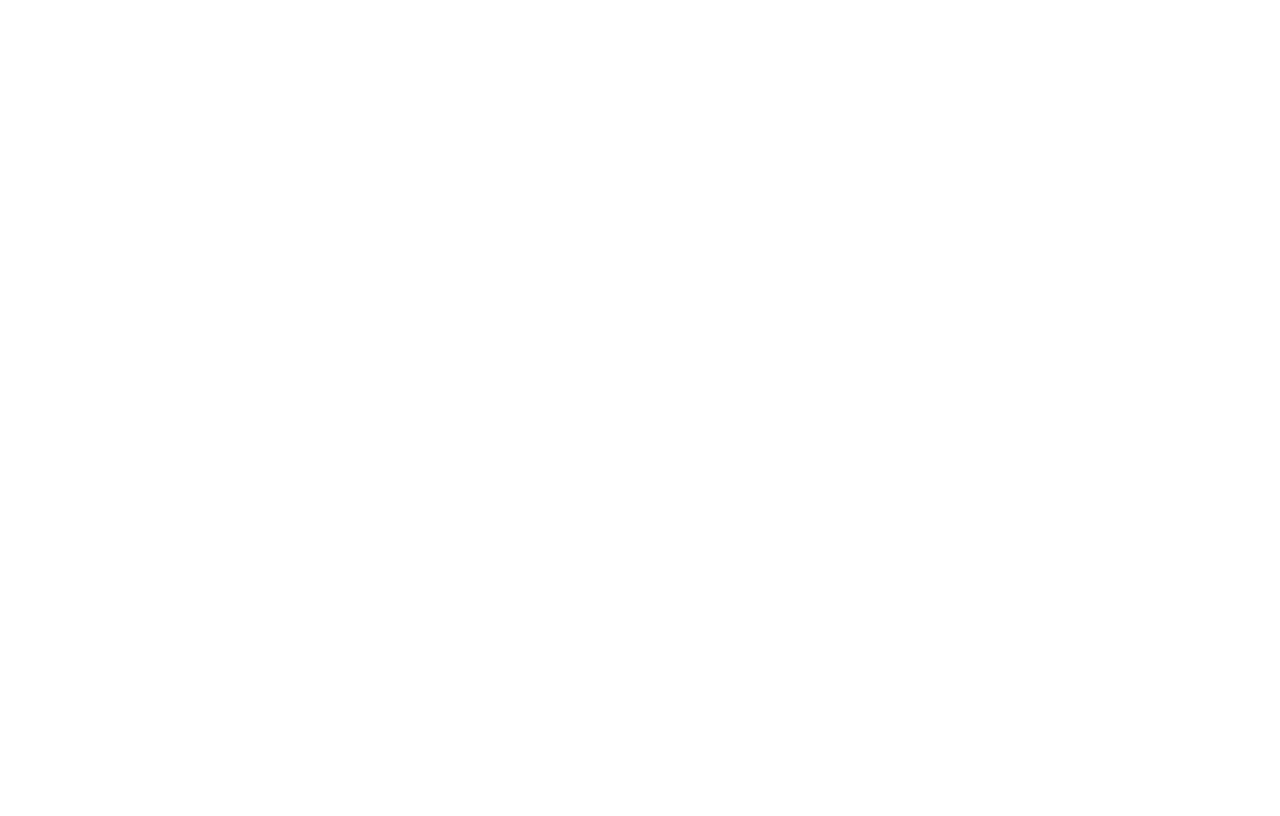
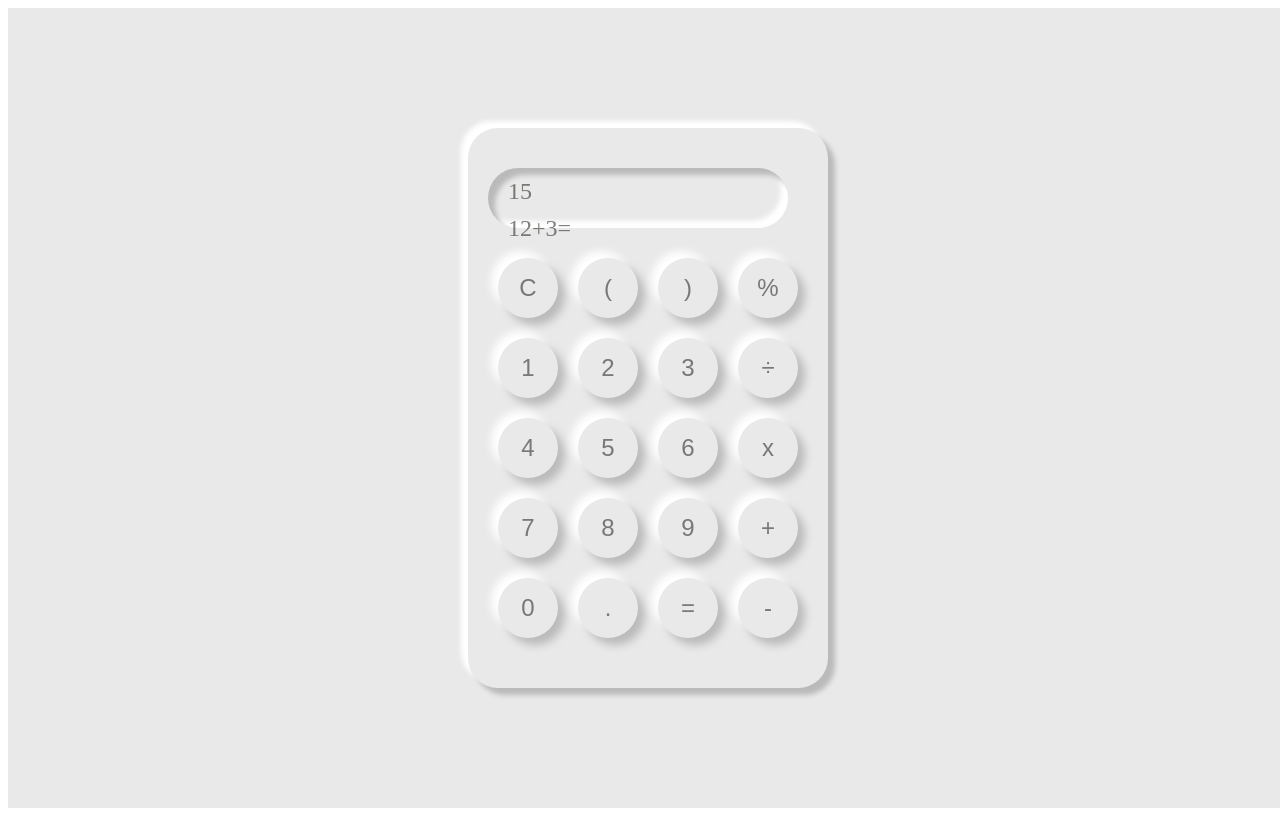
Before and after one commit to VitaliyMurashko/react-typescript-playground, a React (Create React App) app: page / in a window 1280 px wide. Built offline with nearby package versions, Linux system fonts and the light colour scheme.

Commit message:
add calculator layout

```diff
--- a/src/App.module.scss
+++ /dev/null
@@ -1,3 +0,0 @@
-.App {
-  text-align: center;
-}
--- /dev/null
+++ b/src/App.scss
@@ -0,0 +1,5 @@
+.App {
+  background: #e9e9e9;
+  width: 100vw;
+  height: 100vh;
+}
--- a/src/App.tsx
+++ b/src/App.tsx
@@ -1,10 +1,12 @@
 import React from 'react';
-import './App.module.scss';
+import  './App.scss';
+import './components/calculator/Calculator'
+import Calculator from './components/calculator/Calculator';
 
 function App() {
   return (
     <div className="App">
-
+      <Calculator/>
     </div>
   );
 }
--- /dev/null
+++ b/src/components/calculator/CalcButton/Button.tsx
@@ -0,0 +1,11 @@
+import React from 'react';
+import './button.scss';
+import {buttonType} from '../CalculatorTypes'
+
+const CalcButton: React.SFC<buttonType> = ({id, value, display, order}) => {
+    return (
+    <button type="button" id={id} value={value} className="calcButton" style={{order:order}} >{display}</button>
+    )
+}
+
+export default CalcButton;
--- /dev/null
+++ b/src/components/calculator/CalcButton/button.scss
@@ -0,0 +1,17 @@
+.calcButton {
+    font-size: 24px;
+    height: 60px;
+    width: 60px;
+    margin: 10px;
+    border:0;
+    color:rgba(33, 36, 29, 0.568);
+    border-radius: 114px;
+    background: #e9e9e9;
+    box-shadow:  7px 7px 9px #bababa,
+             -7px -7px 9px #ffffff;
+    &:hover {
+
+        box-shadow: inset 7px 7px 9px #bababa,
+        inset -7px -7px 9px #ffffff;
+    }
+}
--- /dev/null
+++ b/src/components/calculator/Calculator.tsx
@@ -0,0 +1,172 @@
+import React from 'react';
+import './calculator.scss';
+import './CalcButton/Button';
+import CalcButton from './CalcButton/Button';
+import {buttonType} from './CalculatorTypes'
+
+const Calculator = () => {
+
+    const buttons:Array<buttonType> = [
+        {
+            id:'clear',
+            value:'clear',
+            display:'C',
+            type: 'CLEAR',
+            order: 1
+
+        },
+        {
+            id:'devide',
+            value:'/',
+            display:'÷',
+            type: 'OPERATION',
+            order: 8
+        },
+        {
+            id:'multiply',
+            value:'*',
+            display:'x',
+            type: 'OPERATION',
+            order: 12
+        },
+        {
+            id:'add',
+            value:'+',
+            display:'+',
+            type: 'OPERATION',
+            order: 16
+        },
+        {
+            id:'subtract',
+            value:'-',
+            display:'-',
+            type: 'OPERATION',
+            order: 20
+        },
+        {
+            id:'decimal',
+            value:'.',
+            display:'.',
+            type: 'DECIMAL',
+            order: 18
+        },
+        {
+            id:'equal',
+            value:'=',
+            display:'=',
+            type: 'EQUAL',
+            order: 19
+        },
+        {
+            id:'bracket2',
+            value:')',
+            display:')',
+            type: 'BRACKET',
+            order: 3
+        },
+        {
+            id:'percent',
+            value:'%',
+            display:'%',
+            type: 'PERCENT',
+            order: 4
+        },
+        {
+            id:'bracket1',
+            value:'(',
+            display:'(',
+            type: 'BRACKET',
+            order: 2
+        },
+        {
+            id:'one',
+            value: 1,
+            display:'1',
+            type: 'NUMBER',
+            order: 5
+        },
+        {
+            id:'two',
+            value: 2,
+            display:'2',
+            type: 'NUMBER',
+            order: 6
+        },
+        {
+            id:'tree',
+            value: 3,
+            display:'3',
+            type: 'NUMBER',
+            order: 7
+        },
+        {
+            id:'four',
+            value: 4,
+            display:'4',
+            type: 'NUMBER',
+            order: 9
+        },
+        {
+            id:'five',
+            value: 5,
+            display:'5',
+            type: 'NUMBER',
+            order: 10
+        },
+        {
+            id:'six',
+            value: 6,
+            display:'6',
+            type: 'NUMBER',
+            order: 11
+        },
+        {
+            id:'seven',
+            value: 7,
+            display:'7',
+            type: 'NUMBER',
+            order: 13
+        },
+        {
+            id:'eight',
+            value: 8,
+            display:'8',
+            type: 'NUMBER',
+            order: 14
+        },
+        {
+            id:'nine',
+            value: 9,
+            display:'9',
+            type: 'NUMBER',
+            order: 15
+        },
+        {
+            id:'zero',
+            value: 0,
+            display:'0',
+            type: 'NUMBER',
+            order: 17
+        },
+
+    ]
+
+
+    return (
+        <div className="container">
+            <div className="calculator">
+                <div className="calculator__display">
+                    <span>
+                        15
+                    </span>
+                    <span>
+                        12+3=
+                    </span>
+                </div>
+                {buttons.map(button => <CalcButton id={button.id} value={button.value} display={button.display} type={button.type} order={button.order}/>)}
+            </div>
+        </div>
+    )
+}
+
+export default Calculator
--- /dev/null
+++ b/src/components/calculator/CalculatorTypes.ts
@@ -0,0 +1,7 @@
+export type buttonType = {
+    id:string,
+    value:number | string,
+    display: string,
+    type: string,
+    order: number
+}
--- /dev/null
+++ b/src/components/calculator/calculator.scss
@@ -0,0 +1,36 @@
+.container {
+    width: 100vw;
+    height: 100vh;
+    display: flex;
+    align-items: center;
+    justify-content: center;
+}
+
+.calculator {
+    display: flex;
+    flex-wrap: wrap;
+    border-radius: 30px;
+    background: #e9e9e9;
+    box-shadow:  7px 7px 5px #bababa,
+                -7px -7px 5px #ffffff;
+    max-width: 320px;
+    max-height: 600px;
+    padding: 40px 20px;
+    font-size: 24px;
+    background-color: #e9e9e9;
+    &__display {
+        display: flex;
+        flex-direction: column;
+        color: rgba(33, 36, 29, 0.568);
+        width: 300px;
+        height: 60px;
+        margin-bottom:20px;
+        border-radius: 114px;
+        background: #e9e9e9;
+        box-shadow: inset 7px 7px 5px #bababa,
+            inset -7px -7px 5px #ffffff;
+    }
+    &__display span {
+        margin: 10px 0 0 20px;
+    }
+}
```
Also changed, not shown: package.json (+5 -2 lines), src/components/nav/Nav.tsx (added, +13 -0 lines), src/components/nav/nav.module.scss (added), 2 other files (tests, documents, lock files or other folders).
